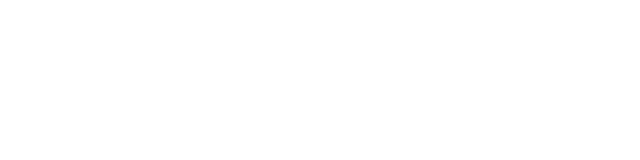
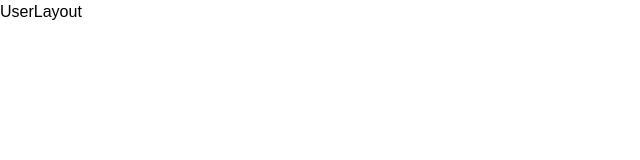
Before and after one commit to TONY-OCHIENG/CarRental, a React (Vite) app in the folder client/: page /user in a window 1280 px wide. Before the commit this address had no page. Shown: the top 160 px of the page, without its empty margins (0-640 px from the left). Built offline with nearby package versions, Linux system fonts and the light colour scheme.

Commit message:
Adding user layout page and navigation after authentication

```diff
--- a/client/src/App.jsx
+++ b/client/src/App.jsx
@@ -18,6 +18,7 @@ import Maintenance from './pages/Adminpages/Maintenance'
 import Track from './pages/Adminpages/Track'
 import Register from './pages/user/Register'
 import UserLogin from './pages/user/UserLogin'
+import UserLayout from './pages/user/UserLayout'
 
 
 
@@ -42,6 +43,7 @@ function App() {
         </Route>
         <Route path='/user/register' element={<Register/>}/>
         <Route path='/user/login' element={<UserLogin/>}/>
+        <Route path='/user' element={<UserLayout/>}></Route>
       </Routes>
     </>
   )
--- /dev/null
+++ b/client/src/pages/user/UserLayout.jsx
@@ -0,0 +1,10 @@
+import React from 'react'
+
+function UserLayout() {
+
+  return (
+    <div>UserLayout</div>
+  )
+}
+
+export default UserLayout
--- a/client/src/pages/user/UserLogin.jsx
+++ b/client/src/pages/user/UserLogin.jsx
@@ -1,6 +1,6 @@
 import axios from 'axios'
 import React, { useState } from 'react'
-import { Link } from 'react-router-dom'
+import { Link, useNavigate } from 'react-router-dom'
 import { toast } from 'react-toastify'
 
 function UserLogin() {
@@ -15,13 +15,15 @@ function UserLogin() {
             [name] : value
         }))
     }
-
+    const navigate = useNavigate()
+    axios.defaults.withCredentials = true
     const handleSubmit = (event) => {
         event.preventDefault()
         axios.post('http://localhost:3000/auth/loginUser',userDetails)
         .then((response) => {
             if (response.data.status){
                 toast.success(response.data.message)
+                navigate('/user')
             } else {
                 toast.error(response.data.message)
             }
```
